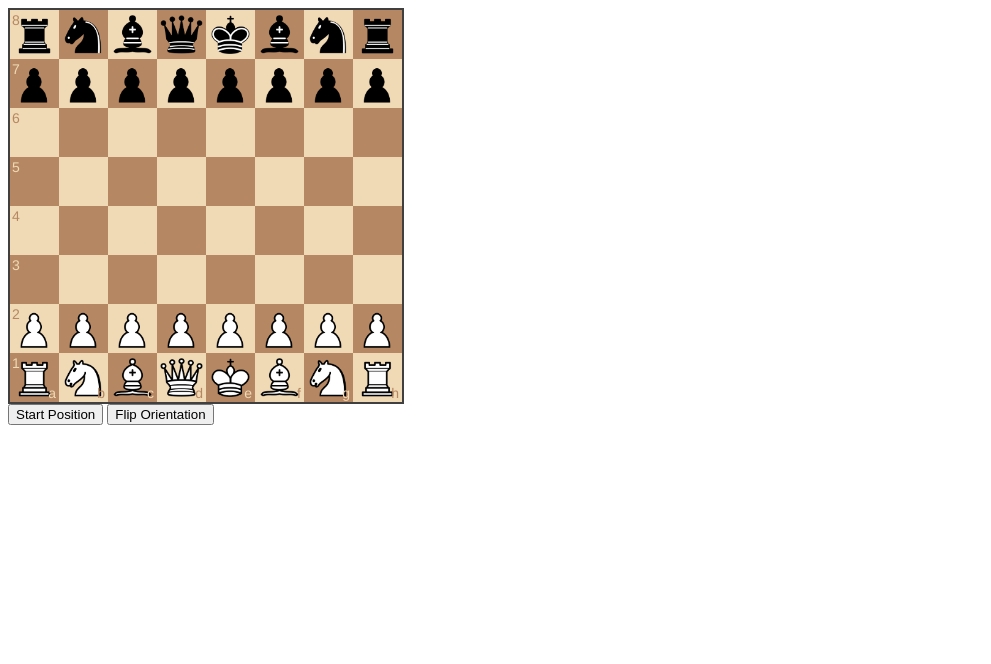
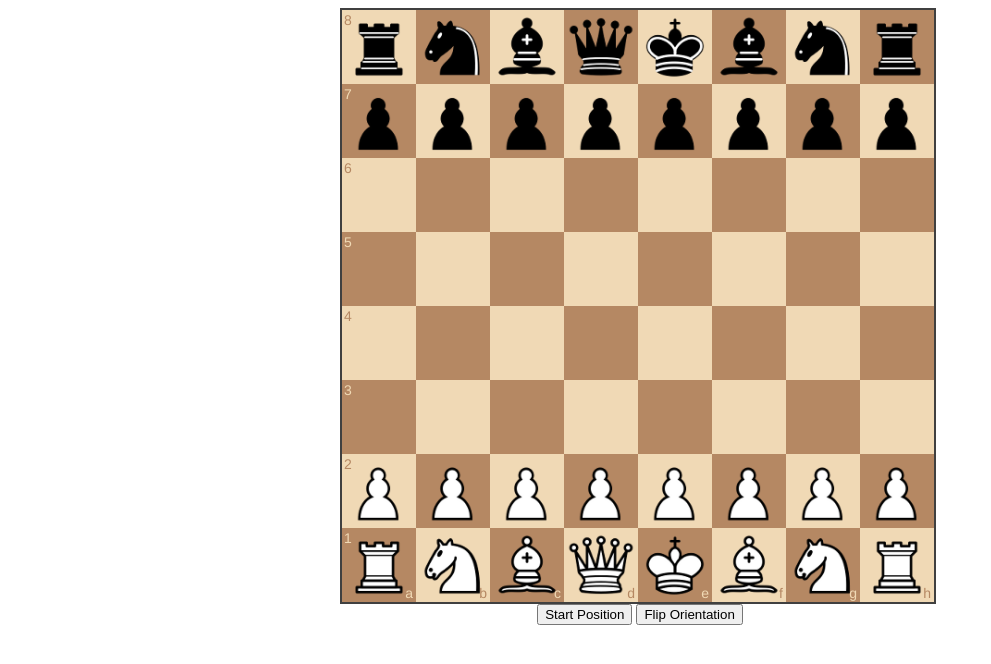
Before and after one commit to 1ForrestWargo1/GDSC_Chess_Project, a website: page ChessFrontend/index.html in a window 1280 px wide. Shown: the whole page, without its empty margins (0-991 px from the left). Drawn offline with nearby package versions, Linux system fonts and the light colour scheme.

Commit message:
Update index.html

```diff
--- a/ChessFrontend/index.html
+++ b/ChessFrontend/index.html
@@ -1,5 +1,6 @@
 <!DOCTYPE html>
 <html lang="en">
+
 <head>
     <meta charset="UTF-8">
     <title>Chess</title>
@@ -9,10 +10,14 @@
     <script type="text/javascript" rel="script" src="js/chessboard-1.0.0.min.js"></script>
     <script type="text/javascript" rel="script" src="js/chessboard-1.0.0.js"></script>
 </head>
+
 <body>
-    <div id="board" style="width: 400px"></div>
-    <button id="startBtn">Start Position</button>
-    <button id="flipBtn">Flip Orientation</button>
+    <div id="board" style="width: 600px; margin: auto"></div>
+    <div style="text-align: center">
+        <button id="startBtn">Start Position</button>
+        <button id="flipBtn">Flip Orientation</button>
+    </div>
     <script type="text/javascript" rel="script" src="js/script.js"></script>
 </body>
+
 </html>
```
